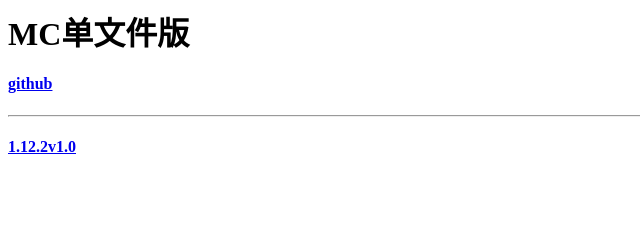
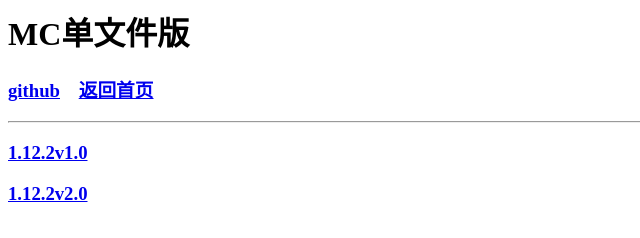
Before and after one commit to gitcold/gitcold.github.io, a plain HTML site: page mc-one/index.html in a window 1280 px wide. Shown: the whole page, without its empty margins (0-640 px from the left). Drawn offline with Linux system fonts and the light colour scheme.

Commit message:
Update index.html

```diff
--- a/mc-one/index.html
+++ b/mc-one/index.html
@@ -1,4 +1,5 @@
 <h1>MC单文件版</h1>
-<h4><a href="https://github.com/gitcold/mc-one">github</a></h4>
+<h3><a href="https://github.com/gitcold/mc-one">github</a>&nbsp&nbsp&nbsp&nbsp<a href="https://gitcold.github.io/">返回首页</a></h3>
 <hr>
-<h4><a href="https://github.com/gitcold/mc-one/releases/download/1.12.2/Minecraft.1.12.2.exe">1.12.2v1.0</a></h4>
+<h3><a href="https://github.com/gitcold/mc-one/releases/download/1.12.2/Minecraft.1.12.2.exe">1.12.2v1.0</a></h3>
+<h3><a href="https://github.com/gitcold/mc-one/releases/download/1.12.2v2/Minecraft.1.12.2v2.exe">1.12.2v2.0</a></h3>
```
